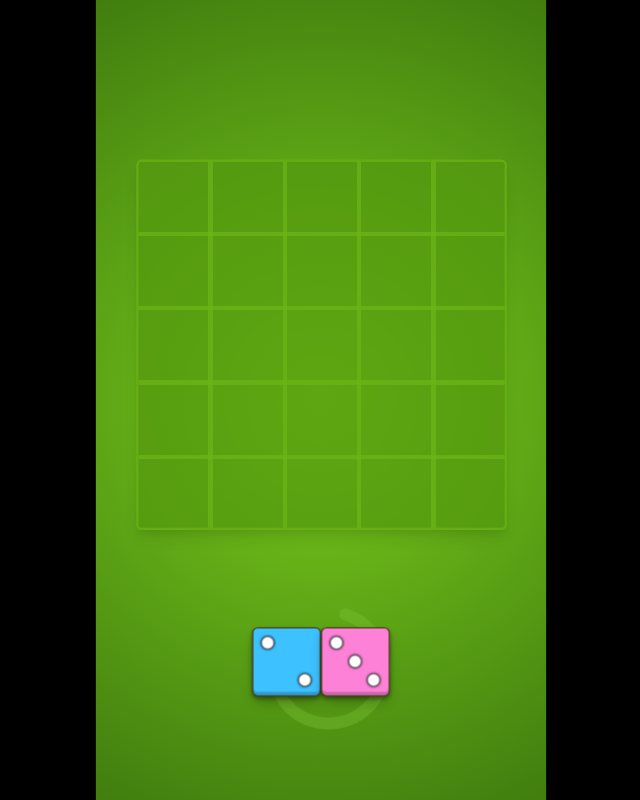
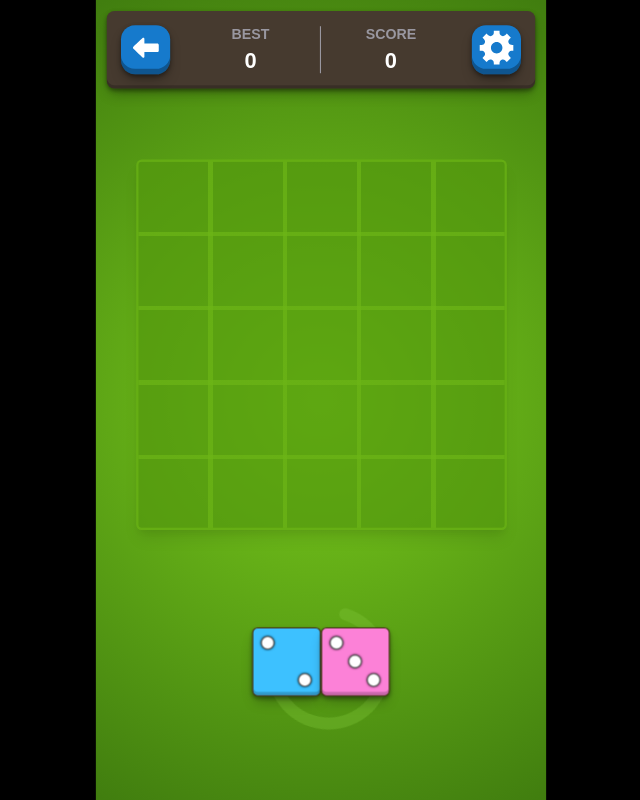
Before and after one commit to Jorger/dice-merge-react, a React (Create React App) app: page / in a window 1280 px wide. Shown: the whole page, without its empty margins (319-959 px from the left). Built offline with nearby package versions, Linux system fonts and the light colour scheme.

Commit message:
10: Score Componente Header

```diff
--- /dev/null
+++ b/src/components/game/components/header/index.tsx
@@ -0,0 +1,58 @@
+import "./styles.css";
+import { ScoreCounter } from "..";
+import Icon from "../../../icon";
+import React from "react";
+
+interface HeaderProps {
+  animate: boolean;
+  best: number;
+  score: number;
+  handleOptions: () => void;
+}
+
+const RenderScore = ({
+  value = 0,
+  label = "",
+  animate = false,
+}: {
+  value: number;
+  label: string;
+  animate: boolean;
+}) => (
+  <div className="header-game-score">
+    <div className="header-game-score-label">{label}</div>
+    <ScoreCounter
+      score={value}
+      animate={animate}
+      className="header-game-score-value"
+    />
+  </div>
+);
+
+const Header = ({
+  animate = false,
+  best = 0,
+  score = 0,
+  handleOptions,
+}: HeaderProps) => (
+  <div className="header-game">
+    <div className="header-game-wrapper">
+      <button className="button blue header-game-buttons" title="Back">
+        <Icon type="back" fill="white" />
+      </button>
+      <div className="header-game-scores">
+        <RenderScore label="Best" value={best} animate={animate} />
+        <RenderScore label="Score" value={score} animate={animate} />
+      </div>
+      <button
+        className="button blue header-game-buttons"
+        title="Options"
+        onClick={handleOptions}
+      >
+        <Icon type="gear" fill="white" />
+      </button>
+    </div>
+  </div>
+);
+
+export default React.memo(Header);
--- /dev/null
+++ b/src/components/game/components/header/styles.css
@@ -0,0 +1,69 @@
+.header-game {
+  left: 0;
+  position: absolute;
+  top: 10px;
+  width: 100%;
+}
+
+.header-game-wrapper {
+  background-color: #463a2f;
+  border-radius: 7px;
+  box-shadow: rgba(0, 0, 0, 0.4) 0px 2px 4px,
+    rgba(0, 0, 0, 0.3) 0px 7px 13px -3px, rgba(0, 0, 0, 0.2) 0px -3px 0px inset;
+  display: flex;
+  margin: 0 10px;
+  padding: 13px;
+}
+
+.header-game-buttons {
+  align-items: center;
+  display: flex;
+  height: 45px;
+  justify-content: center;
+  width: 45px;
+}
+
+.header-game-buttons .icon-wrapper {
+  height: 70%;
+  transform: translateY(-2px);
+  width: 70%;
+}
+
+.header-game-buttons:active .icon-wrapper {
+  transform: translateY(0);
+}
+
+.header-game-scores {
+  align-items: center;
+  display: flex;
+  flex: 1;
+  justify-content: center;
+  margin: 0 10px;
+}
+
+.header-game-score {
+  align-items: center;
+  display: flex;
+  flex-direction: column;
+  position: relative;
+  text-align: center;
+  width: 50%;
+}
+
+.header-game-score:first-child {
+  border-right: 1px solid #9997a0;
+}
+
+.header-game-score-label {
+  color: #9997a0;
+  text-transform: uppercase;
+  margin-bottom: 5px;
+  font-size: 13px;
+  font-weight: bold;
+}
+
+.header-game-score-value {
+  color: white;
+  font-size: 20px;
+  font-weight: bold;
+}
--- a/src/components/game/components/index.tsx
+++ b/src/components/game/components/index.tsx
@@ -4,6 +4,18 @@ import DragGrid from "./drag";
 import GameWrapper from "./wrapper";
 import Grid from "./grid";
 import GridItem from "./item";
+import Header from "./header";
+import ScoreCounter from "./scoreCounter";
 import ScoreMessage from "./scoreMessage";
 
-export { Dice, Draggable, DragGrid, GameWrapper, Grid, GridItem, ScoreMessage };
+export {
+  Dice,
+  Draggable,
+  DragGrid,
+  GameWrapper,
+  Grid,
+  GridItem,
+  ScoreMessage,
+  ScoreCounter,
+  Header,
+};
--- /dev/null
+++ b/src/components/game/components/scoreCounter/index.tsx
@@ -0,0 +1,65 @@
+import "./styles.css";
+import { useInterval } from "../../../../hooks";
+import React, { useEffect, useState } from "react";
+
+interface ScoreCounterProps {
+  animate?: boolean;
+  className?: string;
+  index?: number;
+  intervalTime?: number;
+  score: number;
+  handleEndTimer?: (index?: number) => void;
+}
+
+const ScoreCounter = ({
+  animate = true,
+  className = "",
+  index = 0,
+  intervalTime = 30,
+  score = 0,
+  handleEndTimer,
+}: ScoreCounterProps) => {
+  const [initialScore, setinItialScore] = useState(0);
+  const [isRunning, setIsRunning] = useState(false);
+  const [finalScore, setFinalScore] = useState<{
+    score: number;
+    increase: number;
+  }>({ score: 0, increase: 0 });
+
+  /**
+   * Efecto que se ejecuta cuando el valor del score cambia
+   * Se valida si es difernete al score actual que tiene el componente
+   */
+  useEffect(() => {
+    if (score !== finalScore.score) {
+      setFinalScore({ score, increase: score > finalScore.score ? 1 : -1 });
+
+      if (animate) {
+        setIsRunning(true);
+      } else {
+        setinItialScore(score);
+      }
+    }
+  }, [animate, finalScore, score]);
+
+  useInterval(
+    () => {
+      const newInitialScore = initialScore + finalScore.increase;
+      setinItialScore(newInitialScore);
+
+      if (newInitialScore === finalScore.score) {
+        setIsRunning(false);
+        handleEndTimer && handleEndTimer(index);
+      }
+    },
+    isRunning ? intervalTime : null
+  );
+
+  return (
+    <div className={`${className} ${isRunning ? "score-counter" : ""}`}>
+      {initialScore}
+    </div>
+  );
+};
+
+export default React.memo(ScoreCounter);
--- /dev/null
+++ b/src/components/game/components/scoreCounter/styles.css
@@ -0,0 +1,17 @@
+.score-counter {
+  animation: pulse 0.2s infinite;
+}
+
+@keyframes pulse {
+  from {
+    transform: scale3d(0.8, 0.8, 0.8);
+  }
+
+  50% {
+    transform: scale3d(1.1, 1.1, 1.1);
+  }
+
+  to {
+    transform: scale3d(0.8, 0.8, 0.8);
+  }
+}
--- a/src/components/game/helpers.ts
+++ b/src/components/game/helpers.ts
@@ -1,4 +1,5 @@
 import {
+  DEFAULT_SCORE_CACHE,
   DICES_VALUES,
   DIMENSION_GRID,
   DiceState,
@@ -12,6 +13,7 @@ import {
   SIZE_ITEM,
 } from "../../utils/constants";
 import type {
+  CachedScore,
   DiceDrag,
   DiceGrid,
   DragEventsType,
@@ -19,6 +21,7 @@ import type {
   GridType,
   Neighbors,
   RenderDices,
+  Score,
   ScoreMessages,
   TypeDice,
   TypeOrientation,
@@ -688,14 +691,17 @@ export const putDiceOnGrid = ({
 interface ValidateMergeDice {
   gridData: GridType;
   diceDrag: DiceDrag;
+  // score: Score;
 }
 
 export const validateMergeDice = ({
   gridData,
   diceDrag,
-}: ValidateMergeDice) => {
+}: // score,
+ValidateMergeDice) => {
   const copyDiceDrag = cloneDeep(diceDrag);
   const copyGridData = cloneDeep(gridData);
+  // const copyScore = cloneDeep(score);
   const newScoreMessage: ScoreMessages = { value: 0, timeStamp: 0, x: 0, y: 0 };
 
   let existsMerge = false;
@@ -916,3 +922,63 @@ export const generateNewScoreMessages = (
 
   return copyScoreMessages;
 };
+
+/**
+ * Retorna la información inicial para el score del juego...
+ * @returns
+ */
+export const getInitialScore = (): Score => {
+  // Primero se lee la información que hay en LocalStorage...
+  const cachedScore: CachedScore = getValueFromCache(
+    "score",
+    DEFAULT_SCORE_CACHE
+  );
+
+  return {
+    score: {
+      best: cachedScore.best || 0,
+      score: cachedScore.score || 0,
+      animate: false,
+    },
+    progress: {
+      value: cachedScore.progress || 0,
+      level: cachedScore.level || 0,
+    },
+  };
+};
+
+/**
+ * Actualizar el score obtenido en el juego
+ * @param score
+ * @param scoreValue
+ * @param progressValue
+ * @returns
+ */
+export const updateScore = (
+  score: Score,
+  scoreValue: number,
+  progressValue: number = 1
+) => {
+  const copyScore = cloneDeep(score);
+  const newScore = copyScore.score.score + scoreValue;
+  copyScore.score.score = newScore;
+
+  if (newScore > copyScore.score.best) {
+    copyScore.score.best = copyScore.score.score;
+  }
+
+  if (!copyScore.score.animate) {
+    copyScore.score.animate = true;
+  }
+
+  copyScore.progress.value += progressValue;
+
+  savePropierties("score", {
+    best: copyScore.score.best,
+    score: copyScore.score.score,
+    progress: copyScore.progress.value,
+    level: copyScore.progress.level,
+  });
+
+  return copyScore;
+};
--- a/src/components/game/index.tsx
+++ b/src/components/game/index.tsx
@@ -1,16 +1,18 @@
-import { DragEventsType, ScoreMessages } from "../../interfaces";
+import { DragEventsType, Score, ScoreMessages } from "../../interfaces";
 import { delay } from "../../utils/helpers";
-import { DragGrid, GameWrapper } from "./components";
+import { DragGrid, GameWrapper, Header } from "./components";
 import {
   clearGrid,
   clearNewScoreMessages,
   generateNewScoreMessages,
   getDiceDrag,
   getInitialDragData,
+  getInitialScore,
   initialGridData,
   putDiceOnGrid,
   rotateDiceDrag,
   updateGameStateCache,
+  updateScore,
   validateMergeDice,
 } from "./helpers";
 import React, { useEffect, useState } from "react";
@@ -32,6 +34,11 @@ const Game = () => {
    */
   const [scoreMessages, setScoreMessages] = useState<ScoreMessages[]>([]);
 
+  /**
+   * Para guardar el score de la partida...
+   */
+  const [score, setScore] = useState<Score>(() => getInitialScore());
+
   useEffect(() => {
     if (!diceDrag.isVisible) {
       const runAsync = async () => {
@@ -39,6 +46,7 @@ const Game = () => {
           validateMergeDice({
             gridData,
             diceDrag,
+            // score,
           });
 
         // console.log("newScoreMessage", newScoreMessage);
@@ -77,6 +85,8 @@ const Game = () => {
             generateNewScoreMessages(data, newScoreMessage)
           );
 
+          setScore((data) => updateScore(data, newScoreMessage.value));
+
           setGridData(copyGridData);
           setDiceDrag(copyDiceDrag);
         }
@@ -86,7 +96,7 @@ const Game = () => {
 
       runAsync();
     }
-  }, [diceDrag, gridData]);
+  }, [diceDrag, gridData, score]);
 
   const handleRotate = () => {
     setDiceDrag(rotateDiceDrag(diceDrag));
@@ -105,6 +115,10 @@ const Game = () => {
 
   return (
     <GameWrapper>
+      <Header
+        {...score.score}
+        handleOptions={() => console.log("MOSTRAR OPCIONES")}
+      />
       <DragGrid
         diceDrag={diceDrag}
         gridData={gridData}
--- a/src/hooks/index.ts
+++ b/src/hooks/index.ts
@@ -1,3 +1,4 @@
 import useWindowResize from "./useWindowResize";
+import useInterval from "./useInterval";
 
-export { useWindowResize };
+export { useInterval, useWindowResize };
--- /dev/null
+++ b/src/hooks/useInterval.ts
@@ -0,0 +1,29 @@
+// https://codesandbox.io/s/3zddk?file=/src/index.tsx:757-811
+import { useEffect, useRef } from "react";
+
+interface IUseInterval {
+  (callback: () => void, interval: number | null): void;
+}
+
+const useInterval: IUseInterval = (callback, interval) => {
+  const savedCallback = useRef<(() => void) | null>(null);
+  // After every render, save the latest callback into our ref.
+  useEffect(() => {
+    savedCallback.current = callback;
+  });
+
+  useEffect(() => {
+    function tick() {
+      if (savedCallback.current) {
+        savedCallback.current();
+      }
+    }
+
+    if (interval !== null) {
+      let id = setInterval(tick, interval);
+      return () => clearInterval(id);
+    }
+  }, [interval]);
+};
+
+export default useInterval;
```
